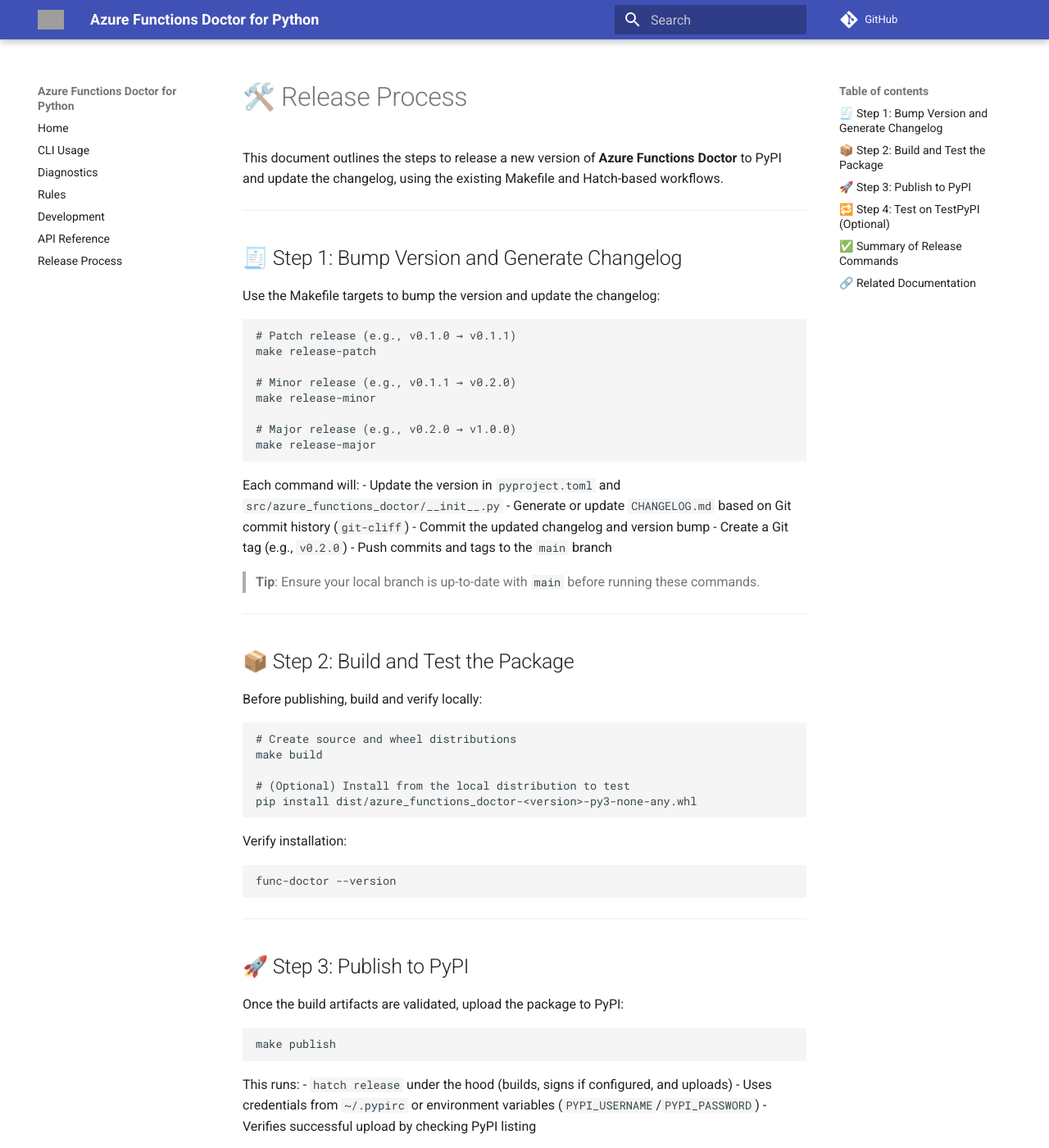
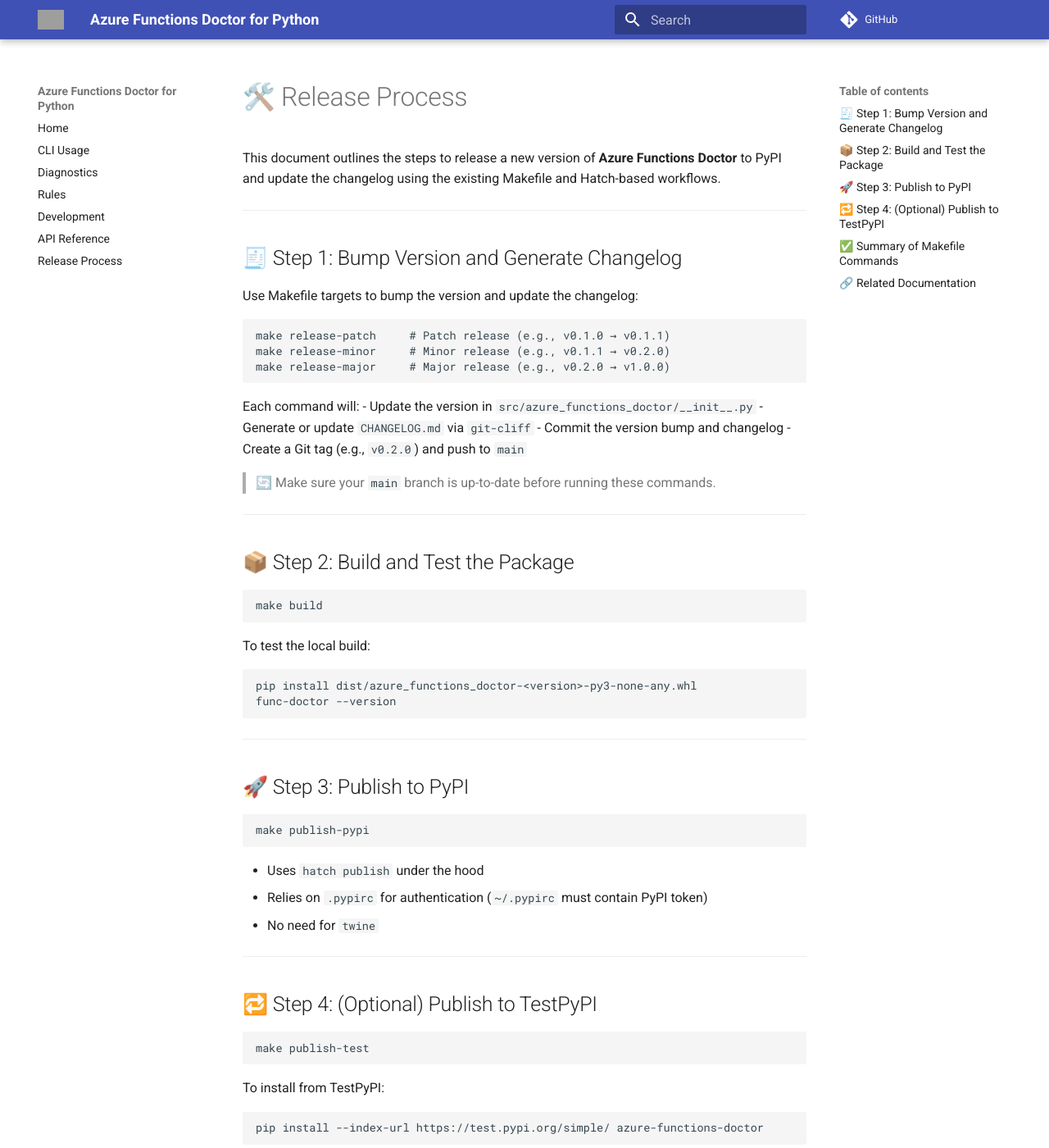
Before and after one commit to yeongseon/azure-functions-doctor-for-python, an MkDocs documentation site: the page built from docs/release_process.md, in a window 1280 px wide and 1400 px high. Shown: the whole window at 82% size. Built offline with MkDocs 1.6.1 and Material for MkDocs 9.7.7, drawn with Linux system fonts in a browser that asks for light colours; comment, search, counter and statistics services are not loaded; some of the changed text lies outside the part shown; grey boxes are pictures that could not be loaded.

Commit message:
docs: update release process guide to reflect hatch-based workflow

````diff
--- a/docs/release_process.md
+++ b/docs/release_process.md
@@ -1,50 +1,39 @@
 # 🛠️ Release Process
 
-This document outlines the steps to release a new version of **Azure Functions Doctor** to PyPI and update the changelog, using the existing Makefile and Hatch-based workflows.
+This document outlines the steps to release a new version of **Azure Functions Doctor** to PyPI and update the changelog using the existing Makefile and Hatch-based workflows.
 
 ---
 
 ## 🧾 Step 1: Bump Version and Generate Changelog
 
-Use the Makefile targets to bump the version and update the changelog:
+Use Makefile targets to bump the version and update the changelog:
 
 ```bash
-# Patch release (e.g., v0.1.0 → v0.1.1)
-make release-patch
-
-# Minor release (e.g., v0.1.1 → v0.2.0)
-make release-minor
-
-# Major release (e.g., v0.2.0 → v1.0.0)
-make release-major
+make release-patch     # Patch release (e.g., v0.1.0 → v0.1.1)
+make release-minor     # Minor release (e.g., v0.1.1 → v0.2.0)
+make release-major     # Major release (e.g., v0.2.0 → v1.0.0)
 ```
 
 Each command will:
-- Update the version in `pyproject.toml` and `src/azure_functions_doctor/__init__.py`
-- Generate or update `CHANGELOG.md` based on Git commit history (`git-cliff`)
-- Commit the updated changelog and version bump
-- Create a Git tag (e.g., `v0.2.0`)
-- Push commits and tags to the `main` branch
+- Update the version in `src/azure_functions_doctor/__init__.py`
+- Generate or update `CHANGELOG.md` via `git-cliff`
+- Commit the version bump and changelog
+- Create a Git tag (e.g., `v0.2.0`) and push to `main`
 
-> **Tip**: Ensure your local branch is up-to-date with `main` before running these commands.
+> 🔄 Make sure your `main` branch is up-to-date before running these commands.
 
 ---
 
 ## 📦 Step 2: Build and Test the Package
 
-Before publishing, build and verify locally:
+```bash
+make build
+```
+
+To test the local build:
 
 ```bash
-# Create source and wheel distributions
-make build
-
-# (Optional) Install from the local distribution to test
 pip install dist/azure_functions_doctor-<version>-py3-none-any.whl
-```
-
-Verify installation:
-
-```bash
 func-doctor --version
 ```
 
@@ -52,65 +41,44 @@
 
 ## 🚀 Step 3: Publish to PyPI
 
-Once the build artifacts are validated, upload the package to PyPI:
-
 ```bash
-make publish
+make publish-pypi
 ```
 
-This runs:
-- `hatch release` under the hood (builds, signs if configured, and uploads)
-- Uses credentials from `~/.pypirc` or environment variables (`PYPI_USERNAME`/`PYPI_PASSWORD`)
-- Verifies successful upload by checking PyPI listing
-
-> **Security**: Ensure that your PyPI API token or credentials are stored securely and not committed to source control.
+- Uses `hatch publish` under the hood
+- Relies on `.pypirc` for authentication (`~/.pypirc` must contain PyPI token)
+- No need for `twine`
 
 ---
 
-## 🔁 Step 4: Test on TestPyPI (Optional)
+## 🔁 Step 4: (Optional) Publish to TestPyPI
 
-If you want to verify the upload workflow without affecting production releases:
+```bash
+make publish-test
+```
 
-1. Build the package:
+To install from TestPyPI:
 
-   ```bash
-   make build
-   ```
-
-2. Upload to TestPyPI:
-
-   ```bash
-   twine upload --repository testpypi dist/*
-   ```
-
-3. Install from TestPyPI:
-
-   ```bash
-   pip install --index-url https://test.pypi.org/simple/ azure-functions-doctor
-   ```
-
-4. Verify version:
-
-   ```bash
-   func-doctor --version
-   ```
+```bash
+pip install --index-url https://test.pypi.org/simple/ azure-functions-doctor
+```
 
 ---
 
-## ✅ Summary of Release Commands
+## ✅ Summary of Makefile Commands
 
-| Task                          | Command                          |
-|-------------------------------|----------------------------------|
-| Version bump + changelog      | `make release-patch`             |
-| Build distributions           | `make build`                     |
-| Publish to PyPI               | `make publish`                   |
-| Test on TestPyPI (optional)   | `twine upload --repository testpypi dist/*` |
+| Task                          | Command             |
+|-------------------------------|---------------------|
+| Version bump + changelog      | `make release-patch`|
+| Build distributions           | `make build`        |
+| Publish to PyPI               | `make publish-pypi` |
+| Publish to TestPyPI           | `make publish-test` |
 
 ---
 
 ## 🔗 Related Documentation
 
 - [CHANGELOG.md](CHANGELOG.md)
-- [Development Guide](development.md)
-- [Makefile Targets](development.md#%EB%AC%B8%EC%84%9C)
+- [Development Guide](docs/development.md)
+- [Makefile Targets](Makefile)
 - [PyPI Publishing with Hatch](https://hatch.pypa.io/latest/publishing/)
````
